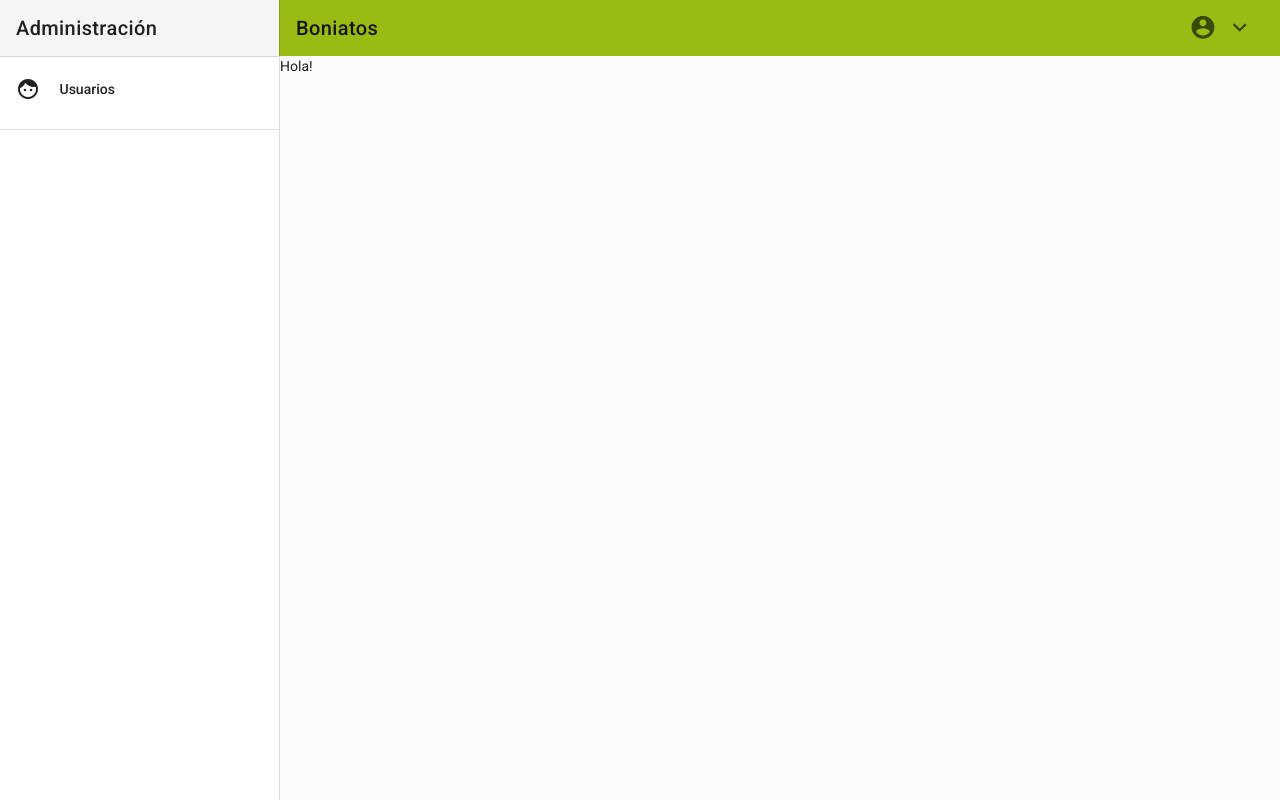
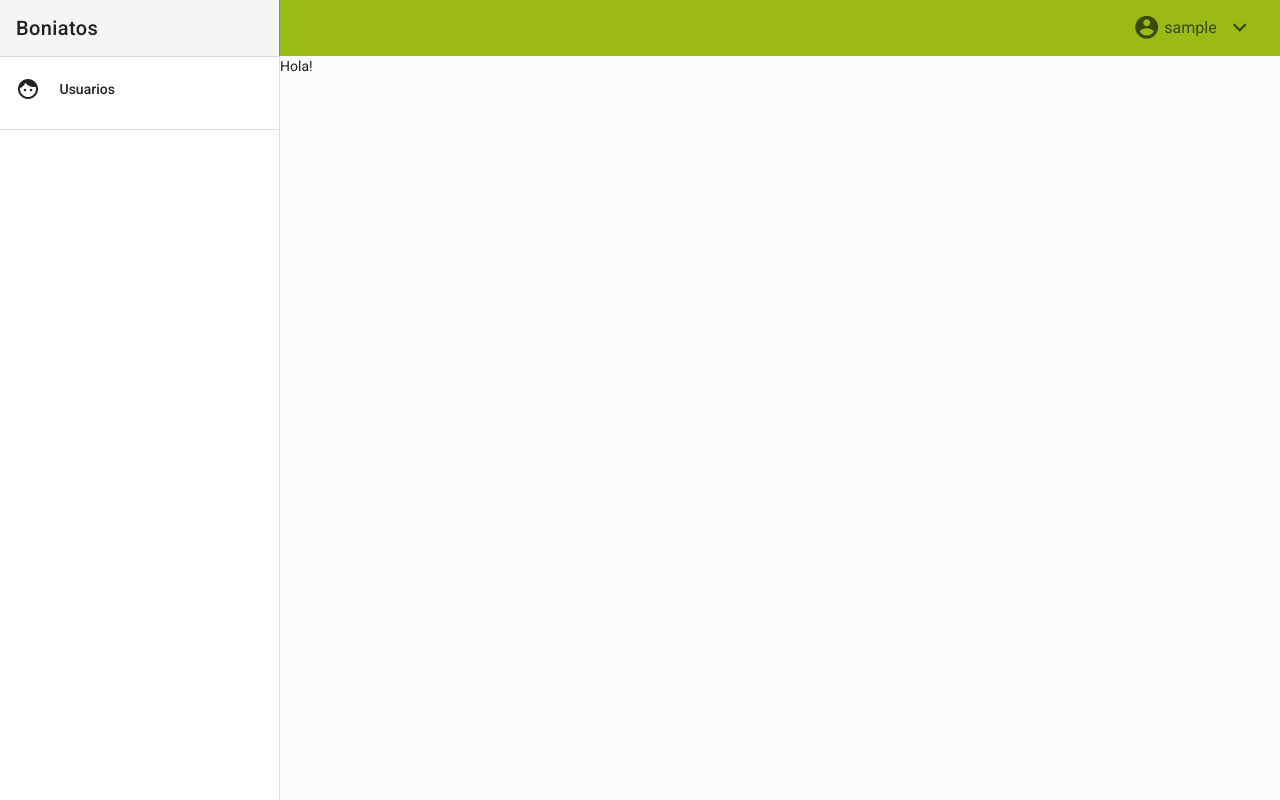
Before and after one commit to Mercado-Social-de-Madrid/gestionMES, a Django app: page /dashboard/ in a window 1280 px wide. Run offline with Django 3.2, Linux system fonts and the light colour scheme; the visitor is signed in with stand-in values (Sample User, id 1); style sheets or scripts are compiled from the project's sources; parts of the project's set-up code (start-up, migrations or seed data) failed here and were passed over; some libraries are stand-ins or nearby versions.

Commit message:
Updated navbar styles

```diff
--- a/static/css/mes.scss
+++ b/static/css/mes.scss
@@ -40,7 +40,15 @@ body {
    flex: 1;
 }
 
+
+
+
 @media (min-width: 992px){
+
+    .navdrawer-permanent-lg {
+        z-index: map-get($navdrawer-elevation-shadow, elevation);
+    }
+
     .navdrawer-permanent-lg + #main-content, .navbar-drawer .container{
         margin-left:$navdrawer-width;
     }
--- a/templates/navbar/navbar_login.html
+++ b/templates/navbar/navbar_login.html
@@ -1,7 +1,7 @@
 {%if user.is_authenticated %}
     <li class="nav-item dropdown">
         <a class="nav-link dropdown-toggle" href="#" id="navbarDropdownMenuLink" data-toggle="dropdown" aria-haspopup="true" aria-expanded="false">
-          <i class="material-icons">account_circle</i>
+          <i class="material-icons">account_circle</i> {{user.get_username}}
         </a>
         <div class="dropdown-menu dropdown-menu-right pt-0" aria-labelledby="navbarDropdownMenuLink">
             <div class="bg-light p-3">
--- a/templates/navbar/navbar_menu_anon.html
+++ b/templates/navbar/navbar_menu_anon.html
@@ -1,4 +1,4 @@
-<nav class="navbar navbar-expand navbar-secondary bg-secondary navbar-drawer" id="top-bar">
+<nav class="navbar navbar-expand navbar-secondary bg-secondary fixed-top navbar-drawer" id="top-bar">
      <div class="container">
       <a class="navbar-brand" href="#">Boniatos</a>
 
--- a/templates/navbar/navbar_menu_user.html
+++ b/templates/navbar/navbar_menu_user.html
@@ -1,9 +1,8 @@
-<nav class="navbar navbar-expand bg-secondary navbar-drawer" id="top-bar">
+<nav class="navbar navbar-expand bg-secondary navbar-drawer sticky-top" id="top-bar">
      <div class="container">
     <button class="navbar-toggler always-show" type="button" data-toggle="navdrawer" data-target="#doc-navdrawer" aria-controls="doc-navdrawer" aria-expanded="false" aria-label="Toggle navigation">
         <span class="navbar-toggler-icon"></span>
       </button>
-      <a class="navbar-brand" href="#">Boniatos</a>
 
       <div class="collapse navbar-collapse" id="navbar-collapse">
         <ul class="navbar-nav ml-auto mt-0">
@@ -17,7 +16,7 @@
   <div class="navdrawer-content">
     <div class="d-flex flex-column doc-navdrawer-body">
       <div class="navdrawer-header">
-        <a class="navbar-brand px-0" href="#">Administración</a>
+        <a class="navbar-brand px-0" href="#">Boniatos</a>
       </div>
         <ul class="navdrawer-nav">
             <li class="nav-item">
@@ -26,6 +25,8 @@
               Usuarios
             </a>
           </li>
+
+
         </ul>
 
       <div class="navdrawer-divider"></div>
```
